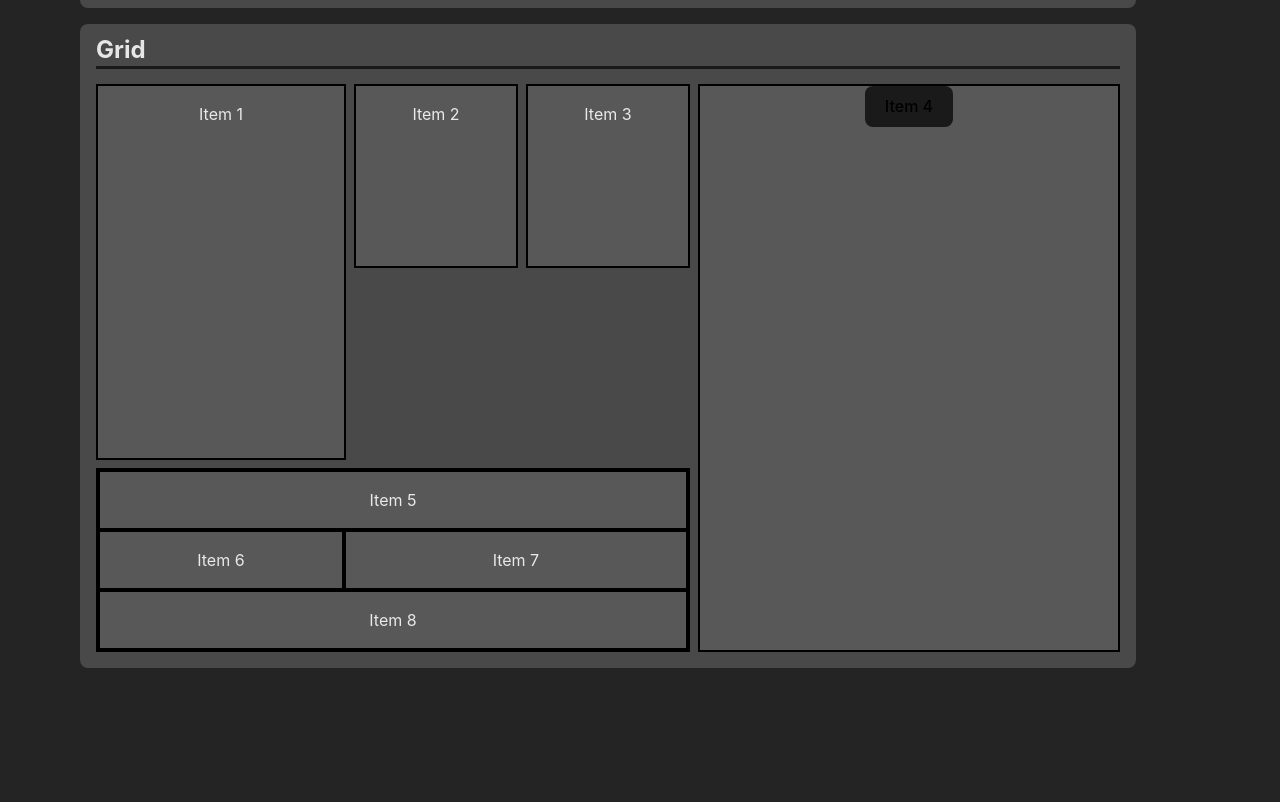
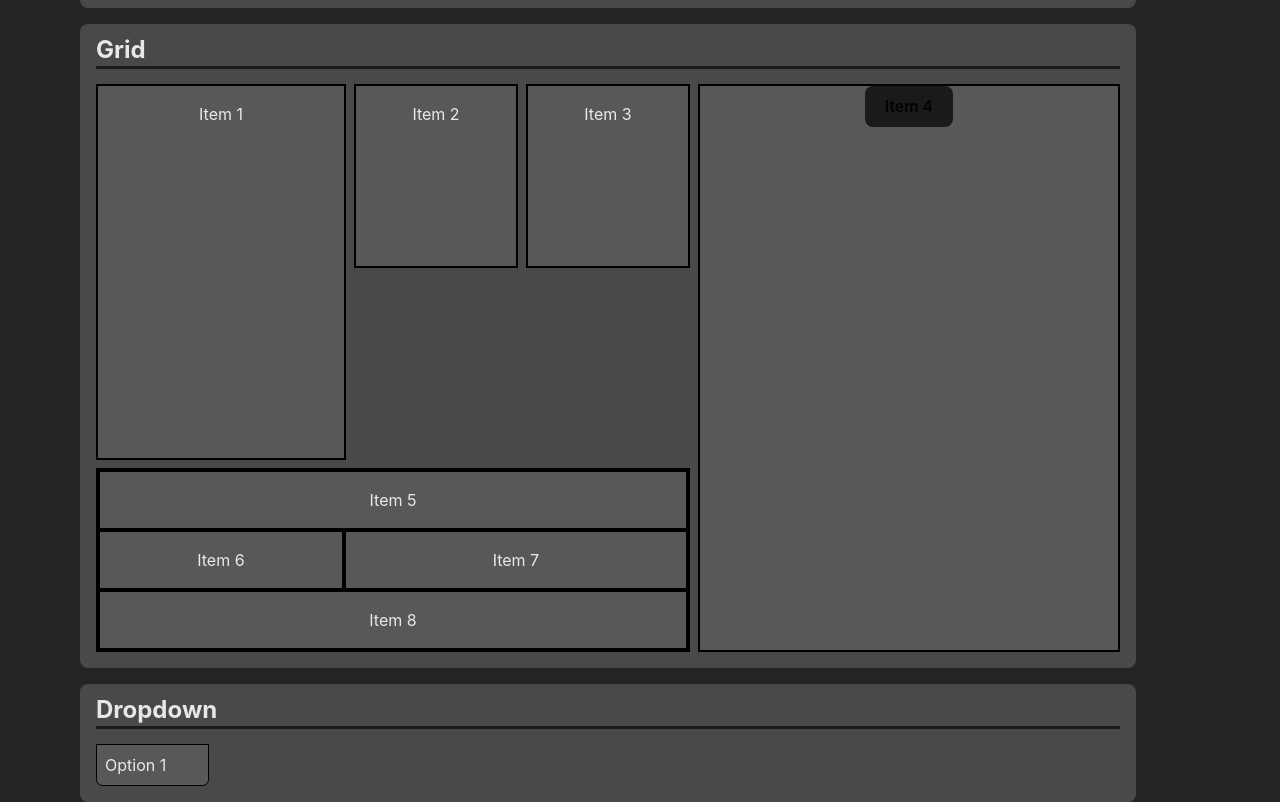
Before and after one commit to bsmrdel101/React-Components, a React (Vite) app: page / in a window 1280 px wide. Shown: the part 338-1140 px from the top of the page. Before the commit the page ends 1006 px from the top, so only its background shows below. Built offline with nearby package versions, Linux system fonts and the light colour scheme.

Commit message:
feat: Able to open and close dropdown

```diff
--- a/src/App.tsx
+++ b/src/App.tsx
@@ -3,6 +3,8 @@ import Button from "./components/Button/Button";
 import Modal from "./components/Modal/Modal";
 import Grid from "./components/Grid/Grid";
 import GridItem from "./components/Grid/GridItem";
+import Dropdown from "./components/Dropdown/Dropdown";
+import DropdownOption from "./components/Dropdown/DropdownOption";
 
 export default function App() {
   const optionsModalRef = useRef(null);
@@ -68,6 +70,21 @@ export default function App() {
           </GridItem>
         </Grid>
       </section>
+
+      <section>
+        <h2>Dropdown</h2>
+        <Dropdown>
+          <DropdownOption value="1">
+            Option 1
+          </DropdownOption>
+          <DropdownOption value="2">
+            Option 2
+          </DropdownOption>
+          <DropdownOption value="3">
+            Option 3
+          </DropdownOption>
+        </Dropdown>
+      </section>
     </>
   )
 }
--- /dev/null
+++ b/src/components/Dropdown/Dropdown.tsx
@@ -0,0 +1,67 @@
+import { Children, useEffect, useState } from "react";
+import DropdownOption from "./DropdownOption";
+
+
+interface Props {
+  children: React.ReactElement<typeof DropdownOption> | React.ReactElement<typeof DropdownOption>[]
+  className?: string
+}
+
+export default function Dropdown({ children, className }: Props) {
+  const dropdownOptions: any = Children.toArray(children);
+  const [selectedOption, setSelectedOption] = useState(dropdownOptions[0].props.value);
+  const [isOpen, setIsOpen] = useState(false);
+
+  useEffect(() => {
+    dropdownOptions.forEach((child: any) => {
+      if (child.props.defaultOption) {
+        setSelectedOption(child.props.value);
+      }
+    });
+  }, []);
+
+  const selectOption = (value: string) => {
+    setSelectedOption(value);
+    setIsOpen(false);
+  };
+
+
+  return (
+    <div className={`dropdown ${className || ''}`}>
+      {isOpen ?
+        dropdownOptions.map((child: any, i: number) => {
+          const { value, children } = child.props;
+
+          return (
+            <DropdownOption
+              {...child.props}
+              className={`${value === selectedOption ? 'dropdown__option--selected' : ''}`}
+              onClick={() => selectOption(value)}
+              key={i}
+            >
+              { children }
+            </DropdownOption>
+          );
+        })
+      :
+        dropdownOptions.map((child: any) => {
+          const { value, children, className } = child.props;
+
+          if (value === selectedOption) {
+            return (
+              <DropdownOption
+                {...child.props}
+                className={`${className} dropdown__option--selected`}
+                value={value}
+                key={value}
+                onClick={() => setIsOpen(true)}
+              >
+                { children }
+              </DropdownOption>
+            );
+          }
+        })
+      }
+    </div>
+  );
+}
--- /dev/null
+++ b/src/components/Dropdown/DropdownOption.tsx
@@ -0,0 +1,21 @@
+import React, { useEffect } from "react";
+import { useState } from "react";
+
+
+interface Props {
+  children: React.ReactNode
+  value: string
+  className?: string
+  defaultOption?: boolean
+  onClick?: () => void
+}
+
+export default function DropdownOption({ children, value, className, defaultOption, onClick }: Props) {
+
+
+  return (
+    <div className={`dropdown__option ${className || ''}`} onClick={() => onClick && onClick()}>
+      { children }
+    </div>
+  );
+}
--- /dev/null
+++ b/src/components/Dropdown/dropdown.scss
@@ -0,0 +1,32 @@
+.dropdown {
+  position: relative;
+  display: inline-block;
+  user-select: none;
+  -webkit-user-select: none;
+  cursor: pointer;
+
+  &__option {
+    background-color: #585858;
+    padding: 0.5rem 1rem;
+    width: 100%;
+    transition: all ease-in-out 0.3s;
+    padding-left: 0.5rem;
+
+    &--selected {
+      border: 1px solid black;
+    }
+
+    &:nth-child(even) {
+      background-color: rgb(100, 99, 99);
+    }
+
+    &:last-child {
+      border-bottom-left-radius: 0.4rem;
+      border-bottom-right-radius: 0.4rem;
+    }
+
+    &:hover {
+      background-color: #5a61ea;
+    }
+  }
+}
--- a/src/index.scss
+++ b/src/index.scss
@@ -1,6 +1,7 @@
 @import "./components/Button/button";
 @import "./components/Modal/modal";
 @import "./components/Grid/grid";
+@import "./components/Dropdown/dropdown";
 
 
 :root {
@@ -58,3 +59,7 @@ section {
 .no-scale:hover {
   transform: translateY(0px);
 }
+
+.hidden {
+  display: none;
+}
```
